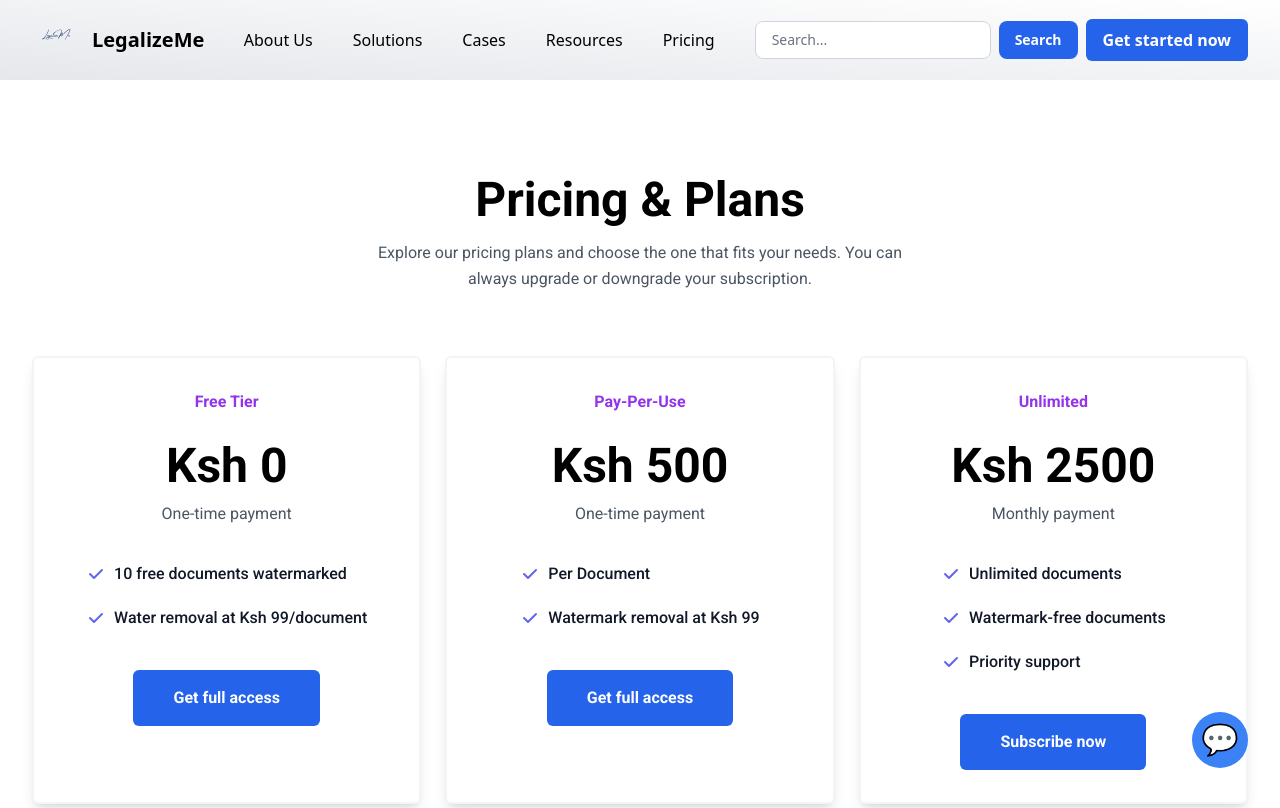
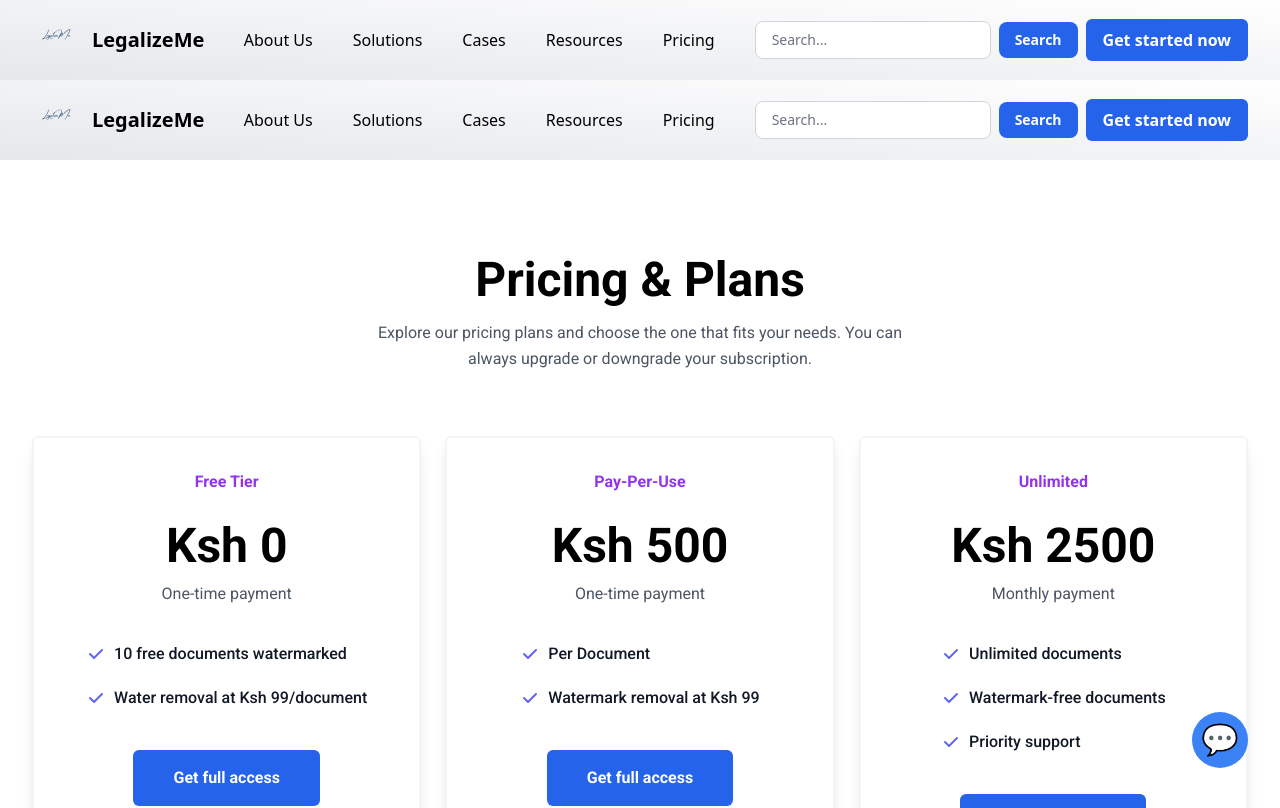
Before and after one commit to CheropS/LegalizeMe, a React (Vite) app in the folder client/: page /pricing in a window 1280 px wide. Shown: the top 808 px of the page. Built offline with nearby package versions, Linux system fonts and the light colour scheme.

Commit message:
Code refactor

```diff
--- a/client/package.json
+++ b/client/package.json
@@ -12,6 +12,9 @@
   },
   "dependencies": {
     "@aws-amplify/auth": "^6.4.2",
+    "@chakra-ui/react": "^3.1.0",
+    "@emotion/react": "^11.13.3",
+    "@emotion/styled": "^11.13.0",
     "@headlessui/react": "^2.1.8",
     "@heroicons/react": "^2.1.5",
     "@tailwindcss/forms": "^0.5.9",
@@ -20,7 +23,7 @@
     "aws-amplify": "^6.6.2",
     "axios": "^1.7.7",
     "buffer": "^6.0.3",
-    "framer-motion": "^11.10.0",
+    "framer-motion": "^11.11.11",
     "gsap": "^3.12.5",
     "openai": "^4.68.1",
     "papaparse": "^5.4.1",
--- a/client/src/App.jsx
+++ b/client/src/App.jsx
@@ -1,7 +1,9 @@
 import { useEffect, useState } from 'react';
+import { BrowserRouter as Router, Routes, Route, useLocation } from 'react-router-dom';
 import Papa from 'papaparse';
 import ChatBot from 'react-chatbotify';
-import { BrowserRouter as Router, Routes, Route } from 'react-router-dom';
+import Navbar from './components/Navbar';
+import Footer from './components/Footer';
 import Home from './components/Home';
 import SignUp from './components/SignUp';
 import SignIn from './components/SignIn';
@@ -16,10 +18,22 @@
 import DataGovernance from './components/DataGovernance';
 import Feedback from './components/Feedback';
 
+const Layout = ({ children }) => {
+  const location = useLocation();
+  const noNavbarFooterPages = ['/signup', '/login', '/terms', '/data-governance'];
+
+  return (
+    <>
+      {!noNavbarFooterPages.includes(location.pathname) && <Navbar />}
+      {children}
+      {!noNavbarFooterPages.includes(location.pathname) && <Footer />}
+    </>
+  );
+};
+
 const App = () => {
   const [faqData, setFaqData] = useState([]);
 
-  // Load and parse CSV for FAQs
   useEffect(() => {
     Papa.parse("/cases_data.csv", {
       download: true,
@@ -30,7 +44,6 @@
     });
   }, []);
 
-  // Define chatbot flow and reactions
   const flow = {
     start: {
       message: 'Hello, how can I help you today?',
@@ -65,21 +78,23 @@
 
   return (
     <Router>
-      <Routes>
-        <Route path="/" element={<Home />} />
-        <Route path="/login" element={<SignIn />} />
-        <Route path='/signup' element={<SignUp />} />
-        <Route path='/about' element={<AboutUs />} />
-        <Route path='/solutions' element={<Solutions />} />
-        <Route path='/pricing' element={<Pricing />} />
-        <Route path='/contact' element={<Contact />} />
-        <Route path='/cases' element={<Cases />} />
-        <Route path='/resources' element={<Resources />} />
-        <Route path='/forgot-password' element={<ForgotPassword />} />
-        <Route path='/terms' element={<Terms />} />
-        <Route path='/data-governance' element={<DataGovernance />} />
-        <Route path='/feedback' element={<Feedback />} />
-      </Routes>
+      <Layout>
+        <Routes>
+          <Route path="/" element={<Home />} />
+          <Route path="/login" element={<SignIn />} />
+          <Route path="/signup" element={<SignUp />} />
+          <Route path="/about" element={<AboutUs />} />
+          <Route path="/solutions" element={<Solutions />} />
+          <Route path="/pricing" element={<Pricing />} />
+          <Route path="/contact" element={<Contact />} />
+          <Route path="/cases" element={<Cases />} />
+          <Route path="/resources" element={<Resources />} />
+          <Route path="/forgot-password" element={<ForgotPassword />} />
+          <Route path="/terms" element={<Terms />} />
+          <Route path="/data-governance" element={<DataGovernance />} />
+          <Route path="/feedback" element={<Feedback />} />
+        </Routes>
+      </Layout>
 
       {/* Responsive ChatBot component */}
       <div className="fixed bottom-4 right-4 md:bottom-6 md:right-6 lg:bottom-8 lg:right-8 z-50 font-roboto">
--- a/client/src/components/About.jsx
+++ b/client/src/components/About.jsx
@@ -1,7 +1,5 @@
 import { useState } from 'react';
 import PropTypes from 'prop-types';
-import Navbar from './Navbar';
-import Footer from './Footer';
 import Blog from './Blog';
 
 const AboutUs = () => {
@@ -13,7 +11,6 @@
 
     return (
         <div>
-            <Navbar />
             {/* Page Title */}
             <section className="bg-white py-[70px] dark:bg-dark text-center font-roboto">
                 <div className="mx-auto px-4 sm:container">
@@ -132,8 +129,6 @@
                     </div>
                 </div>
             </section>
-            {/* <Numbers /> */}
-            <Footer />
         </div>
     );
 };
--- a/client/src/components/Cases.jsx
+++ b/client/src/components/Cases.jsx
@@ -202,8 +202,6 @@
 // export default Cases;
 
 import React, { useEffect, useState } from 'react';
-import Navbar from './Navbar';
-import Footer from './Footer';
 
 const Cases = () => {
     const [cases, setCases] = useState([]);
@@ -251,7 +249,6 @@
 
     return (
         <>
-            <Navbar />
             {/* "How Does it Work" Section */}
             <section className="py-10 bg-white sm:py-16 lg:py-24 animate-fadeIn font-roboto">
                 <div className="px-4 mx-auto max-w-7xl sm:px-6 lg:px-8">
@@ -397,8 +394,6 @@
                     </div>
                 </div>
             </section>
-
-            <Footer />
         </>
     );
 };
--- a/client/src/components/Contact.jsx
+++ b/client/src/components/Contact.jsx
@@ -1,6 +1,4 @@
 import React, { useState } from "react";
-import Navbar from "./Navbar";
-import Footer from "./Footer";
 
 export default function Contact() {
     const [formData, setFormData] = useState({
@@ -35,7 +33,6 @@
 
     return (
         <>
-            <Navbar />
             <section className="py-10 bg-gray-100 sm:py-16 lg:py-24 animate-fadeIn font-roboto">
                 <div className="px-4 mx-auto sm:px-6 lg:px-8 max-w-7xl">
                     <div className="max-w-2xl mx-auto text-center">
@@ -162,7 +159,6 @@
                     </div>
                 </div>
             </section>
-            <Footer />
         </>
     );
 }
--- a/client/src/components/Home.jsx
+++ b/client/src/components/Home.jsx
@@ -50,7 +50,6 @@
     { name: 'About Us', href: '/about' },
     { name: 'Contact Us', href: '/contact' },
     { name: 'View pricing', href: '/pricing' },
-    { name: 'Feedback', href: '/feedback' },
 ];
 
 const stats = [
@@ -71,7 +70,6 @@
     return (
         <>
             <div className="bg-white font-roboto">
-                <Navbar />
                 <section className="py-10 sm:py-16 lg:py-24 animate-fadeIn bg-gradient-to-tr from-indigo-500 to-purple-300">
                     <div className="px-4 mx-auto max-w-7xl sm:px-6 lg:px-8">
                         <div className="grid items-center grid-cols-1 gap-12 lg:grid-cols-2">
@@ -287,7 +285,6 @@
 
                 </main>
             </div>
-            <Footer />
         </>
     );
 }
--- a/client/src/components/Navbar.jsx
+++ b/client/src/components/Navbar.jsx
@@ -5,13 +5,13 @@
 export default function Navbar() {
   const [mobileMenuOpen, setMobileMenuOpen] = useState(false);
   const [searchTerm, setSearchTerm] = useState('');
-  const [isAuthenticated, setIsAuthenticated] = useState(false); // User's authentication state
+  const [isAuthenticated, setIsAuthenticated] = useState(false);
 
   // Check if user is authenticated on component mount
   useEffect(() => {
-    const token = localStorage.getItem('token'); // Check for token in localStorage
+    const token = localStorage.getItem('token');
     if (token) {
-      setIsAuthenticated(true); // User is authenticated if token exists
+      setIsAuthenticated(true);
     }
   }, []);
 
@@ -19,35 +19,28 @@
   const handleSearch = (event) => {
     event.preventDefault();
     console.log('Searching for:', searchTerm);
-    // Add your search logic here
   };
 
   // Logout functionality
   const handleLogout = () => {
-    // Clear the JWT token from localStorage
     localStorage.removeItem('token');
-
-    // Update authentication state
-    setIsAuthenticated(false); // Update the state to reflect logout
-
-    // Optionally, reset user-related state here if needed
-
+    setIsAuthenticated(false);
     console.log('User logged out');
   };
 
   // Toggle mobile menu
   const toggleMobileMenu = () => {
-    setMobileMenuOpen((prev) => !prev); // Use functional state update for toggling
+    setMobileMenuOpen((prev) => !prev);
   };
 
   return (
     <>
-      <header className="pb-4 bg-gradient-to-tr from-gray-200 to-white-200 lg:pb-0 animate-fadeIn">
+      <header className="pb-4 bg-gradient-to-tr from-gray-200 to-white lg:pb-0 animate-fadeIn">
         <div className="container px-4 mx-auto max-w-7xl sm:px-6 lg:px-8">
           <nav className="flex items-center justify-between h-16 lg:h-20">
             {/* Logo */}
             <div className="flex-shrink-0">
-              <a href="/" title="" className="flex items-center space-x-3">
+              <a href="/" title="Logo" className="flex items-center space-x-3">
                 <img className="h-8 w-8 lg:h-12 lg:w-12" src="transparentlogo.svg" alt="Logo" />
                 <h3 className="text-xl font-bold text-black lg:text-2">LegalizeMe</h3>
               </a>
@@ -59,11 +52,11 @@
               className="inline-flex p-2 text-black transition-all duration-200 rounded-md lg:hidden focus:bg-gray-100 hover:bg-gray-100"
             >
               {!mobileMenuOpen ? (
-                <svg className="block w-6 h-6" xmlns="http://www.w3.org/2000/svg" fill="none" viewBox="0 0 24 24" stroke="currentColor">
+                <svg className="w-6 h-6" xmlns="http://www.w3.org/2000/svg" fill="none" viewBox="0 0 24 24" stroke="currentColor">
                   <path strokeLinecap="round" strokeLinejoin="round" strokeWidth="2" d="M4 8h16M4 16h16" />
                 </svg>
               ) : (
-                <svg className="block w-6 h-6" xmlns="http://www.w3.org/2000/svg" fill="none" viewBox="0 0 24 24" stroke="currentColor">
+                <svg className="w-6 h-6" xmlns="http://www.w3.org/2000/svg" fill="none" viewBox="0 0 24 24" stroke="currentColor">
                   <path strokeLinecap="round" strokeLinejoin="round" strokeWidth="2" d="M6 18L18 6M6 6l12 12" />
                 </svg>
               )}
@@ -78,13 +71,13 @@
               <a href="/pricing" className="text-base font-medium text-black transition-all duration-200 hover:text-blue-600">Pricing</a>
 
               {/* Search form */}
-              <form onSubmit={handleSearch} className="flex">
+              <form onSubmit={handleSearch} className="flex items-center">
                 <input
                   type="text"
                   placeholder="Search..."
                   value={searchTerm}
                   onChange={(e) => setSearchTerm(e.target.value)}
-                  className="block w-full px-4 py-2 text-sm border border-gray-300 rounded-lg focus:ring-indigo-500 focus:border-indigo-500"
+                  className="w-full px-4 py-2 text-sm border border-gray-300 rounded-lg focus:ring-indigo-500 focus:border-indigo-500"
                 />
                 <button type="submit" className="ml-2 px-4 py-2 bg-blue-600 text-white text-sm font-semibold rounded-lg hover:bg-indigo-500 focus:outline-none focus:ring-2 focus:ring-indigo-500">
                   Search
@@ -96,7 +89,7 @@
             {isAuthenticated ? (
               <button
                 onClick={handleLogout}
-                className="items-center justify-center hidden px-4 py-2 ml-2 text-base font-semibold text-white bg-red-600 border border-transparent rounded-md lg:inline-flex hover:bg-red-700"
+                className="hidden px-4 py-2 ml-2 text-base font-semibold text-white bg-red-600 border border-transparent rounded-md lg:inline-flex hover:bg-red-700"
               >
                 Logout
               </button>
@@ -109,30 +102,28 @@
 
           {/* Mobile menu */}
           {mobileMenuOpen && (
-            <nav className="pt-2 pb-4 rounded-md lg:hidden bg-gradient-to-tr from-gray-200 to-white-200">
-              <div className="flow-root">
-                <div className="flex flex-col px-6 -my-2 space-y-1">
-                  <a href="/about" className="inline-flex py-2 text-base font-medium text-black transition-all duration-200 hover:text-blue-600 focus:text-blue-600">About Us</a>
-                  <a href="/solutions" className="inline-flex py-2 text-base font-medium text-black transition-all duration-200 hover:text-blue-600 focus:text-blue-600">Solutions</a>
-                  <a href="/cases" className="inline-flex py-2 text-base font-medium text-black transition-all duration-200 hover:text-blue-600 focus:text-blue-600">Cases</a>
-                  <a href="/resources" className="inline-flex py-2 text-base font-medium text-black transition-all duration-200 hover:text-blue-600 focus:text-blue-600">Resources</a>
-                  <a href="/pricing" className="inline-flex py-2 text-base font-medium text-black transition-all duration-200 hover:text-blue-600 focus:text-blue-600">Pricing</a>
-                </div>
+            <nav className="pt-2 pb-4 rounded-md lg:hidden bg-gradient-to-tr from-gray-200 to-white">
+              <div className="flex flex-col px-6 space-y-2">
+                <a href="/about" className="py-2 text-base font-medium text-black hover:text-blue-600">About Us</a>
+                <a href="/solutions" className="py-2 text-base font-medium text-black hover:text-blue-600">Solutions</a>
+                <a href="/cases" className="py-2 text-base font-medium text-black hover:text-blue-600">Cases</a>
+                <a href="/resources" className="py-2 text-base font-medium text-black hover:text-blue-600">Resources</a>
+                <a href="/pricing" className="py-2 text-base font-medium text-black hover:text-blue-600">Pricing</a>
               </div>
 
               {/* Adjust buttons to prevent overflow */}
-              <div className="px-6 mt-6">
+              <div className="px-6 mt-4">
                 {isAuthenticated ? (
                   <button
                     onClick={handleLogout}
-                    className="w-full px-4 py-2 text-base font-semibold text-white bg-red-600 rounded-md hover:bg-red-700 focus:ring-2 focus:ring-offset-2 focus:ring-red-500"
+                    className="w-full px-4 py-2 text-base font-semibold text-white bg-red-600 rounded-md hover:bg-red-700"
                   >
                     Logout
                   </button>
                 ) : (
                   <a
                     href="/login"
-                    className="w-full px-4 py-2 text-base font-semibold text-white bg-blue-600 rounded-md inline-flex justify-center hover:bg-blue-700 focus:ring-2 focus:ring-offset-2 focus:ring-blue-500"
+                    className="w-full px-4 py-2 text-base font-semibold text-white bg-blue-600 rounded-md inline-flex justify-center hover:bg-blue-700"
                   >
                     Get started now
                   </a>
--- a/client/src/components/Services.jsx
+++ b/client/src/components/Services.jsx
@@ -53,8 +53,8 @@
                 xmlns="http://www.w3.org/2000/svg"
               >
                 <path
-                  fill-rule="evenodd"
-                  clip-rule="evenodd"
+                  fillRule="evenodd"
+                  clipRule="evenodd"
                   d="M9.89195 14.625C10.9995 10.1252 13.769 7.875 18.1996 7.875C24.8458 7.875 25.6765 12.9375 28.9996 13.7812C31.2151 14.3439 33.1535 13.5002 34.815 11.25C33.7075 15.7498 30.9379 18 26.5073 18C19.8611 18 19.0304 12.9375 15.7073 12.0938C13.4918 11.5311 11.5535 12.3748 9.89195 14.625ZM1.58423 24.75C2.69174 20.2502 5.46132 18 9.89195 18C16.5381 18 17.3689 23.0625 20.692 23.9062C22.9075 24.4689 24.8458 23.6252 26.5073 21.375C25.3998 25.8748 22.6302 28.125 18.1996 28.125C11.5535 28.125 10.7227 23.0625 7.39963 22.2188C5.18405 21.6561 3.24576 22.4998 1.58423 24.75Z"
                   fill="white"
                 />
--- a/client/src/components/Solutions.jsx
+++ b/client/src/components/Solutions.jsx
@@ -5,7 +5,6 @@
 const Solutions = () => {
   return (
     <>
-      <Navbar />
       <section className="py-10 bg-gray-50 sm:py-16 lg:py-24 font-roboto animate-fadeIn">
         <div className="px-4 mx-auto max-w-7xl sm:px-6 lg:px-8">
           <div className="max-w-2xl mx-auto text-center">
@@ -454,8 +453,6 @@
           </div>
         </div>
       </section>
-
-      <Footer />
     </>
   );
 };
```
Also changed, not shown: client/src/components/CTA.jsx (+4 -4 lines), client/src/components/Footer.jsx (+4 -4 lines), client/src/components/Feedback.jsx (indentation only), 1 other file (tests, documents, lock files or other folders).
